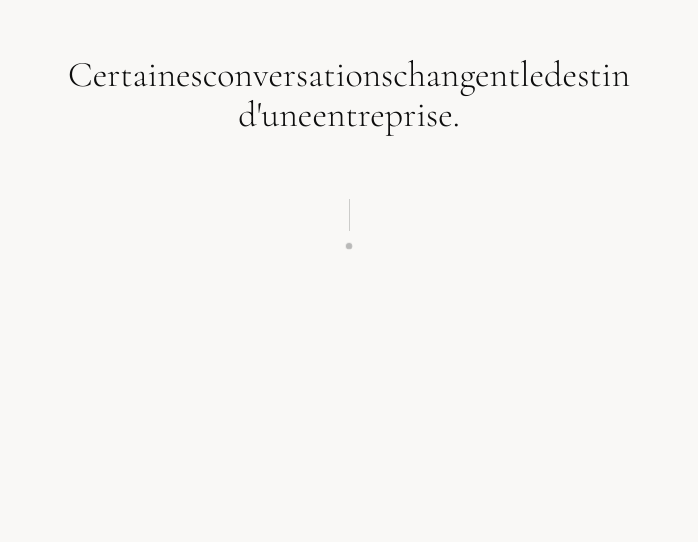
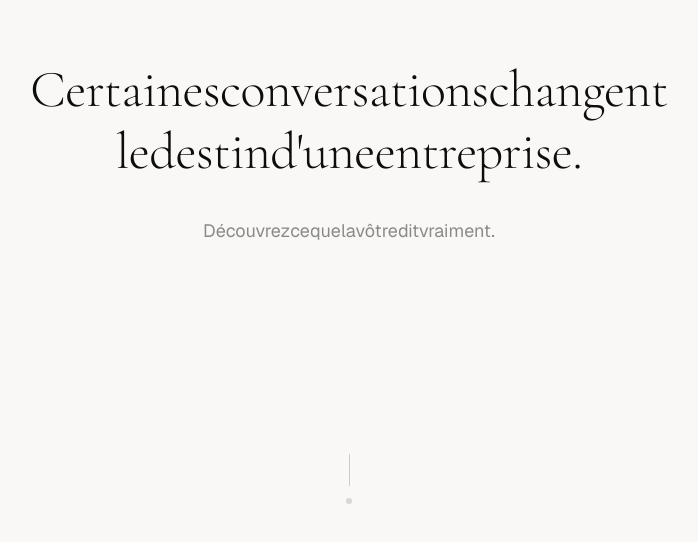
Before and after one commit to OGisidore/funnel_v1, a Next.js app: page / in a window 1280 px wide. Shown: the part 248-790 px from the top of the page, without its empty margins (291-989 px from the left). Built offline with nearby package versions, Linux system fonts and the light colour scheme.

Commit message:
feat: wire FunnelFlow into page — Stage 1 L'Arrivée complete
Co-Authored-By: Claude Sonnet 4.6 <noreply@anthropic.com>

```diff
--- a/app/page.tsx
+++ b/app/page.tsx
@@ -1,16 +1,5 @@
-import RevealText from "@/components/ui/RevealText";
-import ScrollIndicator from "@/components/ui/ScrollIndicator";
+import FunnelFlow from "@/components/funnel/FunnelFlow";
 
 export default function Home() {
-  return (
-    <div className="min-h-screen flex flex-col items-center justify-center bg-paper p-8 gap-16">
-      <RevealText
-        text="Certaines conversations changent le destin d'une entreprise."
-        className="text-4xl font-display font-light text-ink max-w-xl text-center"
-        baseDelay={300}
-        wordDelay={100}
-      />
-      <ScrollIndicator delay={2000} />
-    </div>
-  );
+  return <FunnelFlow />;
 }
--- /dev/null
+++ b/components/funnel/FunnelFlow.tsx
@@ -0,0 +1,10 @@
+import StageArrivee from "@/components/funnel/stages/StageArrivee";
+
+export default function FunnelFlow() {
+  return (
+    <main className="w-full">
+      <StageArrivee />
+      {/* Stage 2–7 seront ajoutés ici dans les plans suivants */}
+    </main>
+  );
+}
```
